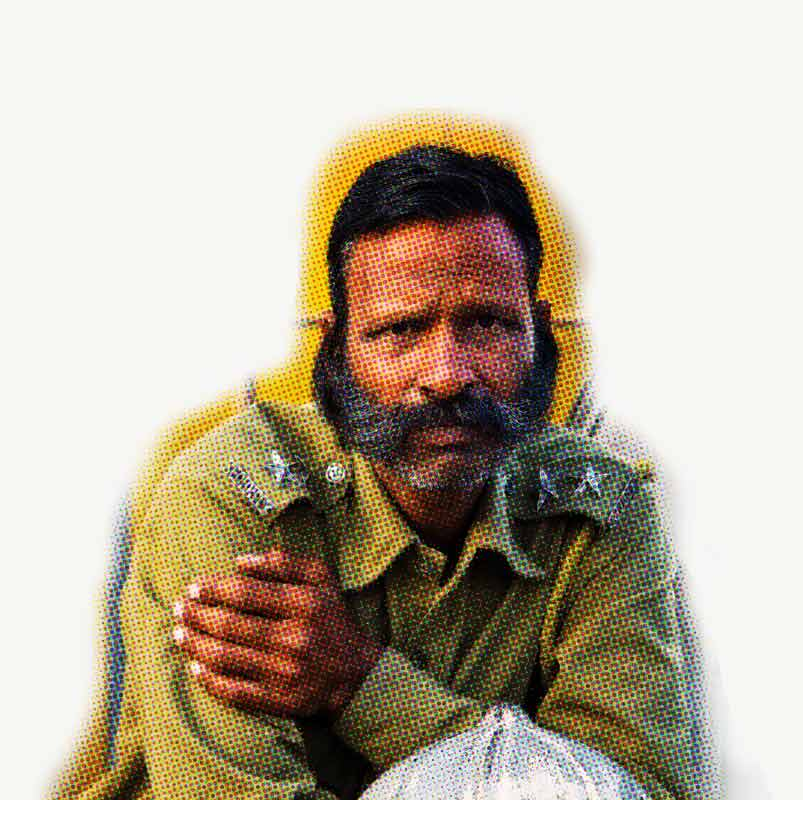
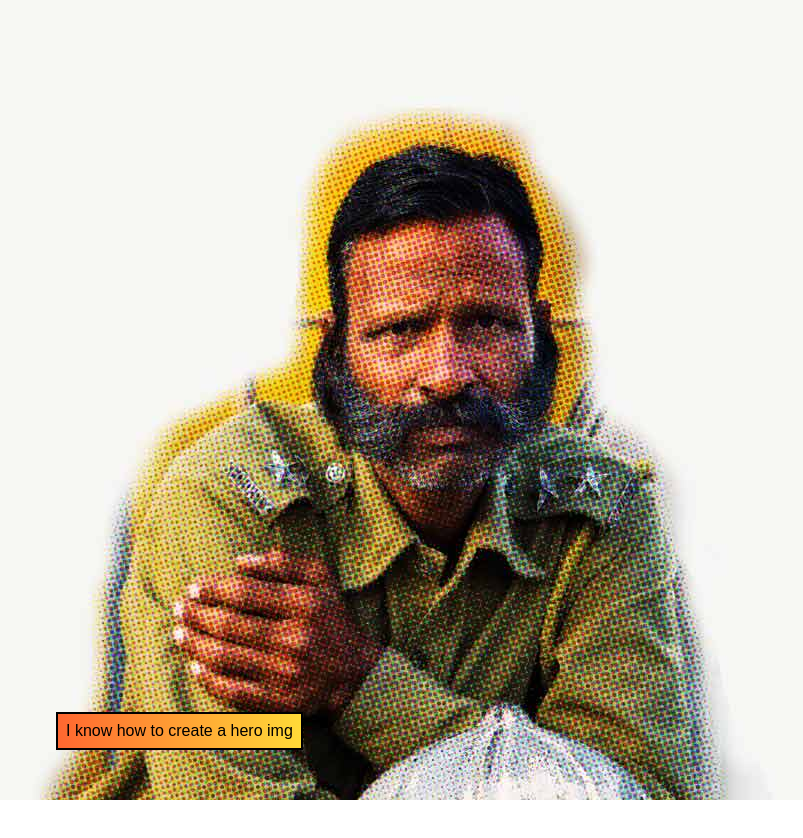
Before and after one commit to cleverbaker/mibake-space, a plain HTML site: page index.html in a window 1280 px wide. Shown: the top 838 px of the page, without its empty margins (24-827 px from the left). Drawn offline with Linux system fonts and the light colour scheme.

Commit message:
Add hero-msg caption.

```diff
--- a/index.html
+++ b/index.html
@@ -25,12 +25,33 @@
 			    	min-height: 100vh;
 			    	min-width: 40em;
 			    }
+
+			    #hero-msg {
+						background: #ff6730; /* Old browsers */
+						background: -moz-linear-gradient(left, #ff6730 0%, #ffda38 100%); /* FF3.6-15 */
+						background: -webkit-linear-gradient(left, #ff6730 0%,#ffda38 100%); /* Chrome10-25,Safari5.1-6 */
+						background: linear-gradient(to right, #ff6730 0%,#ffda38 100%); /* W3C, IE10+, FF16+, Chrome26+, Opera12+, Safari7+ */
+						filter: progid:DXImageTransform.Microsoft.gradient( startColorstr='#ff6730', endColorstr='#ffda38',GradientType=1 ); /* IE6-9 */
+
+						padding: .5rem;
+						display: inline-block;
+						position: absolute;
+						bottom: 50px;
+						left: 5rem;
+						border: 2px solid black;
+			    }
+			    #hero-msg p {
+			    	font-size: 1rem;
+			    	font-family: Arial;
+			    }
 			</style>
 
      </head>
     <body>
 
     <section id="hero">
+
+    	<div id="hero-msg"><p>I know how to create a hero img</p></div>
     </section>
 
     <section>
```
